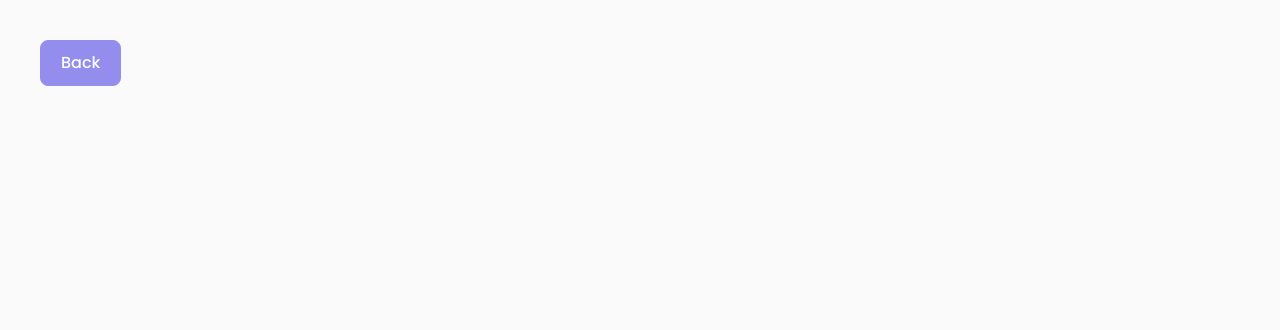
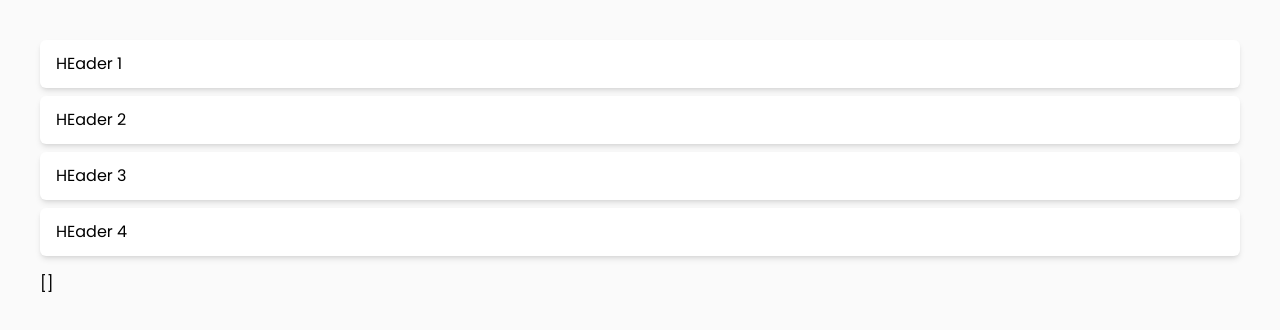
Before and after one commit to MarcTroisner/neo4j-browser-editor, a Vue app: page / in a window 1280 px wide. Before the commit this address had no page. Shown: the top 330 px of the page. Built offline with nearby package versions, Linux system fonts and the light colour scheme; what oh-vue-icons would draw is missing.

Commit message:
feat(VAccordion): WIP

```diff
--- a/src/App.vue
+++ b/src/App.vue
@@ -1,24 +1,39 @@
 <template>
-  <div class="flex h-screen w-screen flex-col gap-4 bg-neutral-50 p-10 dark:bg-neutral-900">
-    <VComponent
-      text="Back"
-      variant="base"
-      color="primary"
-      size="base"
-      disabled
-    />
+  <div class="flex h-screen w-screen flex-col gap-4 bg-base-50 p-10 dark:bg-base-950">
+    <VAccordion>
+      <VAccordionItem identifier="one">
+        <template #header> HEader 1 </template>
+        <template #default> SOme text in body </template>
+      </VAccordionItem>
+      <VAccordionItem identifier="two">
+        <template #header> HEader 2 </template>
+        <template #default> SOme text in body </template>
+      </VAccordionItem>
+      <VAccordionItem identifier="three">
+        <template #header> HEader 3 </template>
+        <template #default> SOme text in body </template>
+      </VAccordionItem>
+      <VAccordionItem identifier="four">
+        <template #header> HEader 4 </template>
+        <template #default> SOme text in body </template>
+      </VAccordionItem>
+    </VAccordion>
   </div>
 </template>
 
 <script setup lang="ts">
 import { useDark, useToggle } from '@vueuse/core';
 
-import VComponent from '@/components/VButton.vue';
+import VAccordion from '@/components/VAccordion.vue';
+import VAccordionItem from '@/components/VAccordionItem.vue';
+import { ref } from 'vue';
 
 const isDark = useDark();
 const toggleDark = useToggle(isDark);
 
-window.addEventListener('keydown', (e) => {
+const show = ref(true);
+
+window.addEventListener('keypress', (e) => {
   if (e.key === 'Enter') toggleDark();
 });
 </script>
--- /dev/null
+++ b/src/components/VAccordion.vue
@@ -0,0 +1,80 @@
+<template>
+  <div class="flex flex-col gap-y-2">
+    <div
+      v-for="(slot, key) in getSlots"
+      :key="key"
+      class="flex cursor-pointer flex-col overflow-hidden rounded-md bg-white shadow-md transition-all dark:bg-base-900"
+    >
+      <div
+        class="px-4 py-3"
+        :class="{
+          'bg-base-100 dark:bg-base-800': isActiveSlot(slot),
+        }"
+        @click="toggleActiveSlot(slot)"
+      >
+        <component
+          v-if="slot.children && (slot.children as any).header"
+          :is="(slot.children as any).header"
+        />
+      </div>
+      <Transition name="v-accordion">
+        <div
+          v-if="slot.children && (slot.children as any).default && slot.props && isActiveSlot(slot)"
+          class="px-4 py-3"
+        >
+          <component :is="(slot.children as any).default" />
+        </div>
+      </Transition>
+    </div>
+  </div>
+  {{ activeSlots }}
+</template>
+
+<script setup lang="ts">
+import type { Component, VNode } from 'vue';
+
+import { computed, ref, useSlots } from 'vue';
+
+const slots = useSlots();
+
+const activeSlots = ref<string[]>([]);
+
+const getSlots = computed(() => {
+  if (slots.default === undefined) return [];
+
+  return slots.default().reduce((slotItems: VNode[], slot) => {
+    // Filter out all components which are not VAccordionItem components
+    if ((slot.type as Component).name === 'VAccordionItem') slotItems.push(slot);
+
+    return slotItems;
+  }, []);
+});
+
+function isActiveSlot(slot: VNode): boolean {
+  if (slot.props === null) return false;
+
+  return activeSlots.value.includes(slot.props.identifier);
+}
+
+function toggleActiveSlot(slot: VNode): void {
+  if (slot.props === null) return;
+
+  const { identifier } = slot.props;
+
+  if (activeSlots.value.includes(identifier)) {
+    activeSlots.value = activeSlots.value.filter((activeSlot) => activeSlot !== identifier);
+    return;
+  }
+  activeSlots.value.push(identifier);
+}
+</script>
+
+<style scoped>
+.v-accordion-enter-active,
+.v-accordion-leave-active {
+}
+
+.v-accordion-enter-from,
+.v-accordion-leave-to {
+}
+</style>
--- /dev/null
+++ b/src/components/VAccordionItem.vue
@@ -0,0 +1,10 @@
+<template>
+  <slot name="header" />
+  <slot name="default" />
+</template>
+
+<script setup lang="ts">
+defineOptions({
+  name: 'VAccordionItem',
+});
+</script>
```
